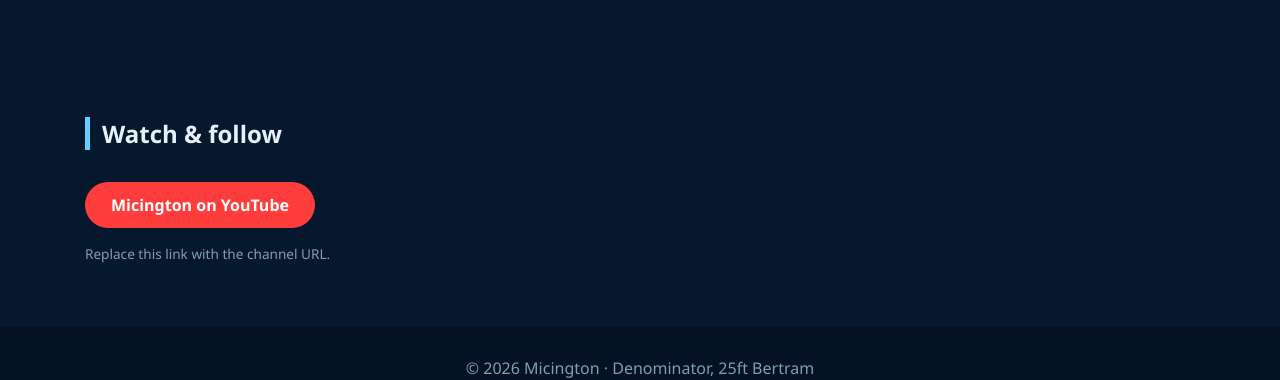
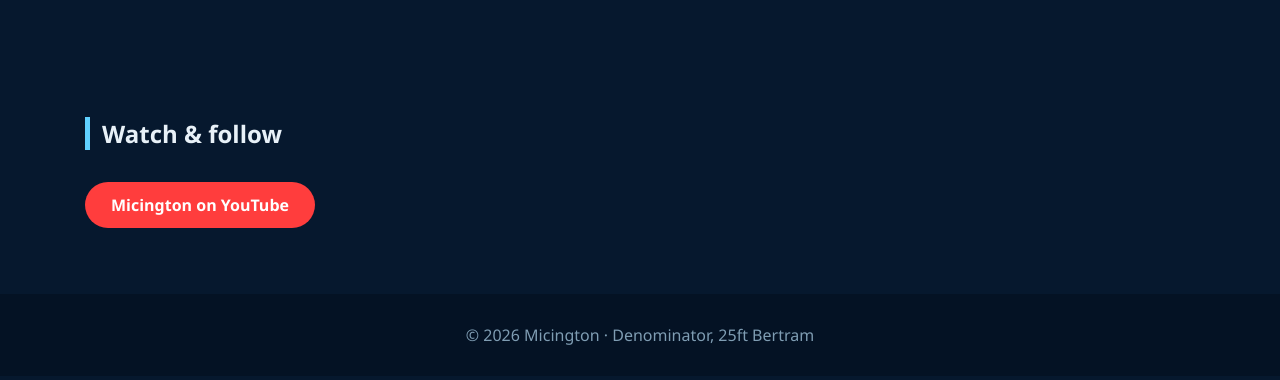
Before and after one commit to denominator69/micington, a plain HTML site: page index.html in a window 1280 px wide. Shown: the part 5524-5904 px from the top of the page. Drawn offline with Linux system fonts and the light colour scheme.

Commit message:
Link YouTube channel

```diff
--- a/index.html
+++ b/index.html
@@ -61,5 +61,5 @@
 <figure><video src="media/ai-fill-clip.mp4" controls muted loop playsinline preload="metadata"></video><figcaption>AI fill-in clip</figcaption></figure>
 <figure><video src="media/ai-job-clip.mp4" controls muted loop playsinline preload="metadata"></video><figcaption>AI job clip</figcaption></figure>
 </div></section>
-<section id="links" class="wrap"><h2>Watch &amp; follow</h2><p><a class="btn" href="https://www.youtube.com/results?search_query=micington+25ft+bertram+project" target="_blank">Micington on YouTube</a></p><p class="note">Replace this link with the channel URL.</p></section>
+<section id="links" class="wrap"><h2>Watch &amp; follow</h2><p><a class="btn" href="https://www.youtube.com/@Micington" target="_blank">Micington on YouTube</a></p></section>
 <footer>© 2026 Micington · Denominator, 25ft Bertram</footer></body></html>
```
